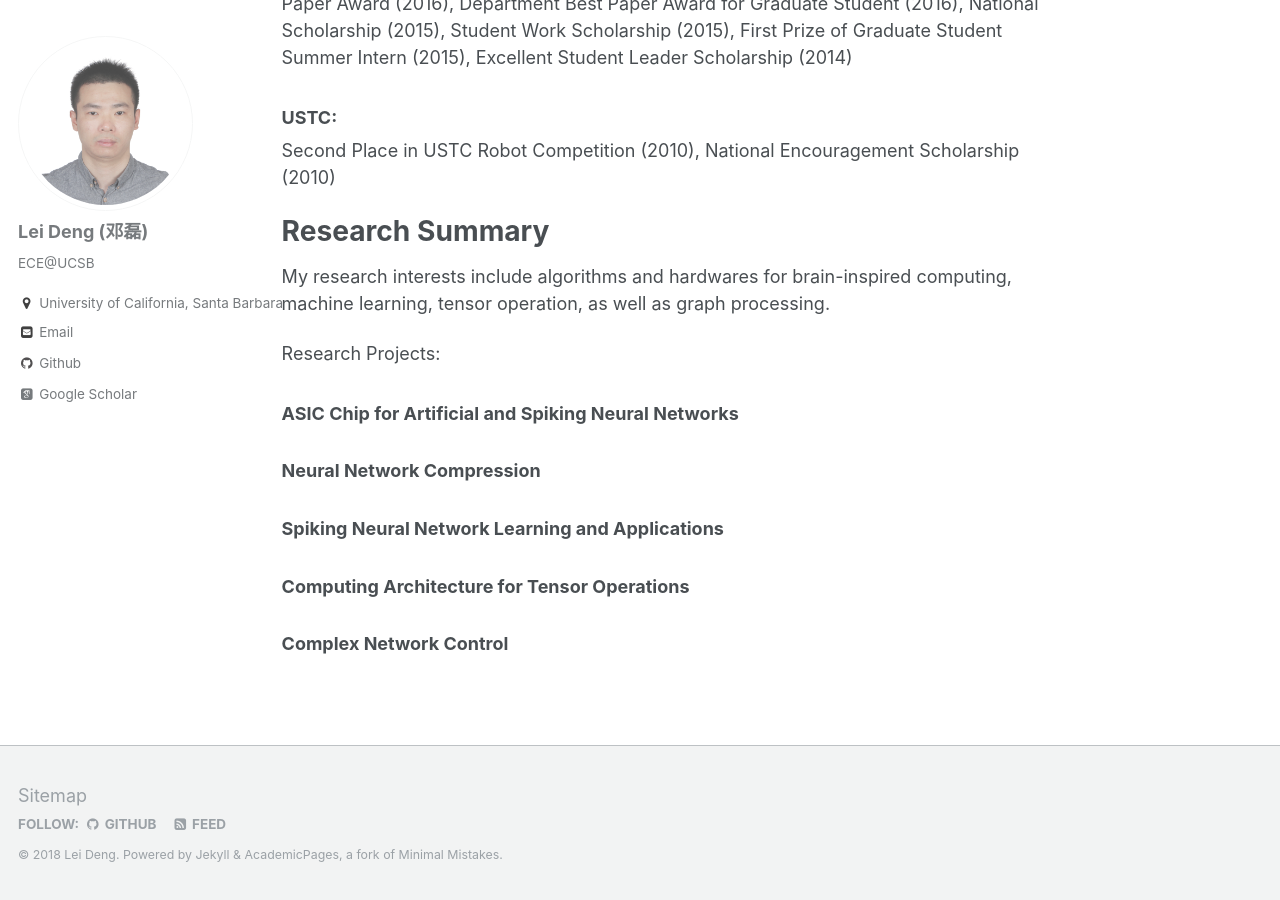
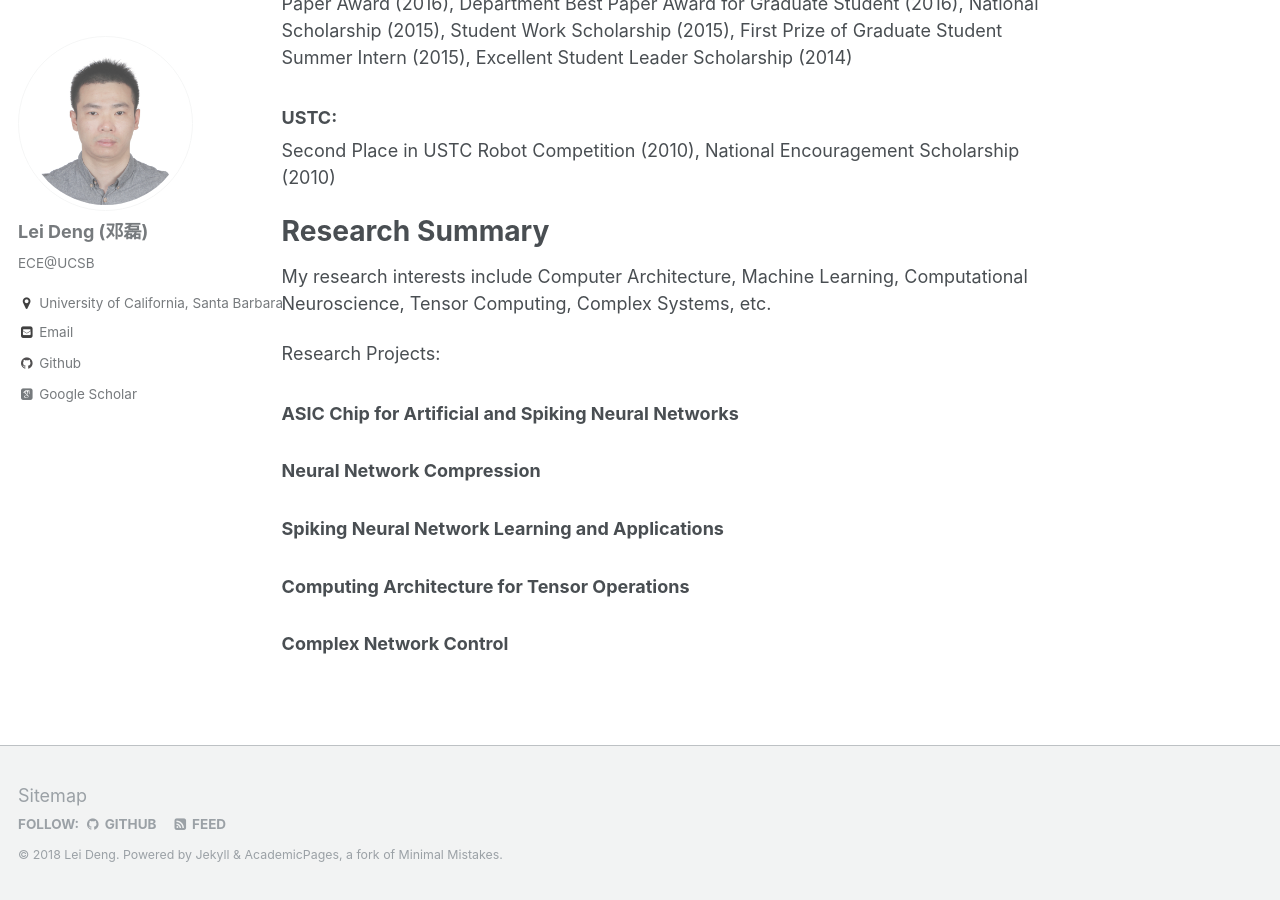
Before and after one commit to dllfei/dllfei.github.io, a Jekyll site: the page built from _pages/about.md, in a window 1280 px wide and 900 px high, scrolled down 940 px. Built offline with Jekyll 4.4.1, drawn with Linux system fonts in a browser that asks for light colours; some web fonts are replaced.

Commit message:
Update about.md

```diff
--- a/_pages/about.md
+++ b/_pages/about.md
@@ -30,7 +30,7 @@ Second Place in USTC Robot Competition (2010), National Encouragement Scholarshi
 
 Research Summary
 ======
-My research interests include algorithms and hardwares for brain-inspired computing, machine learning, tensor operation, as well as graph processing.
+My research interests include Computer Architecture, Machine Learning, Computational Neuroscience, Tensor Computing, Complex Systems, etc.
 
 Research Projects:
 
```
